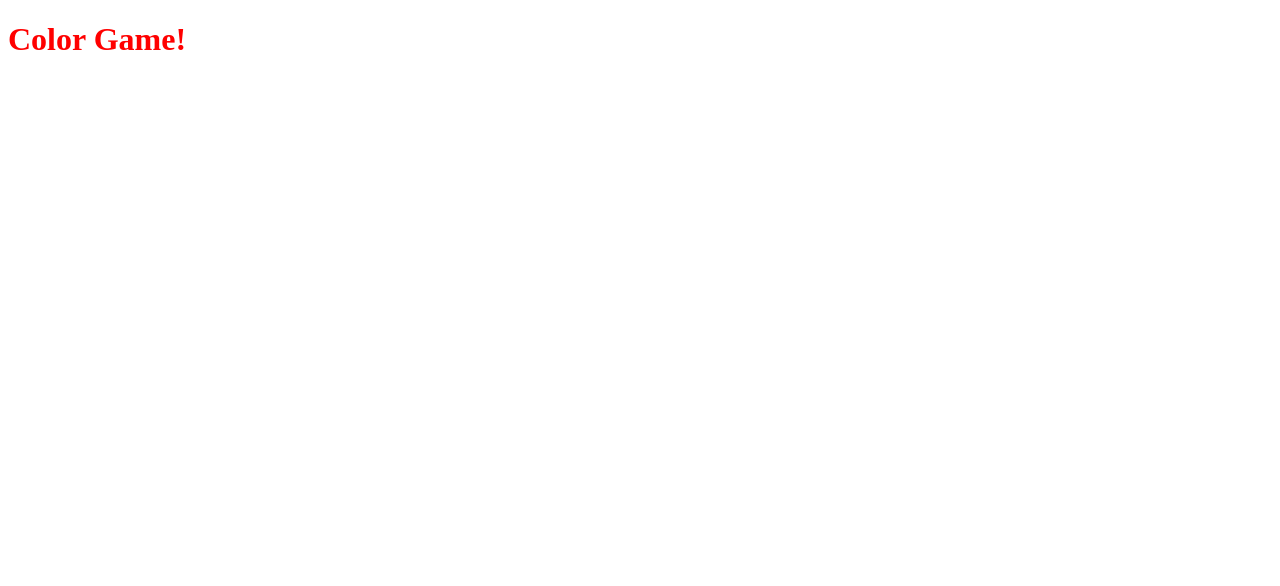
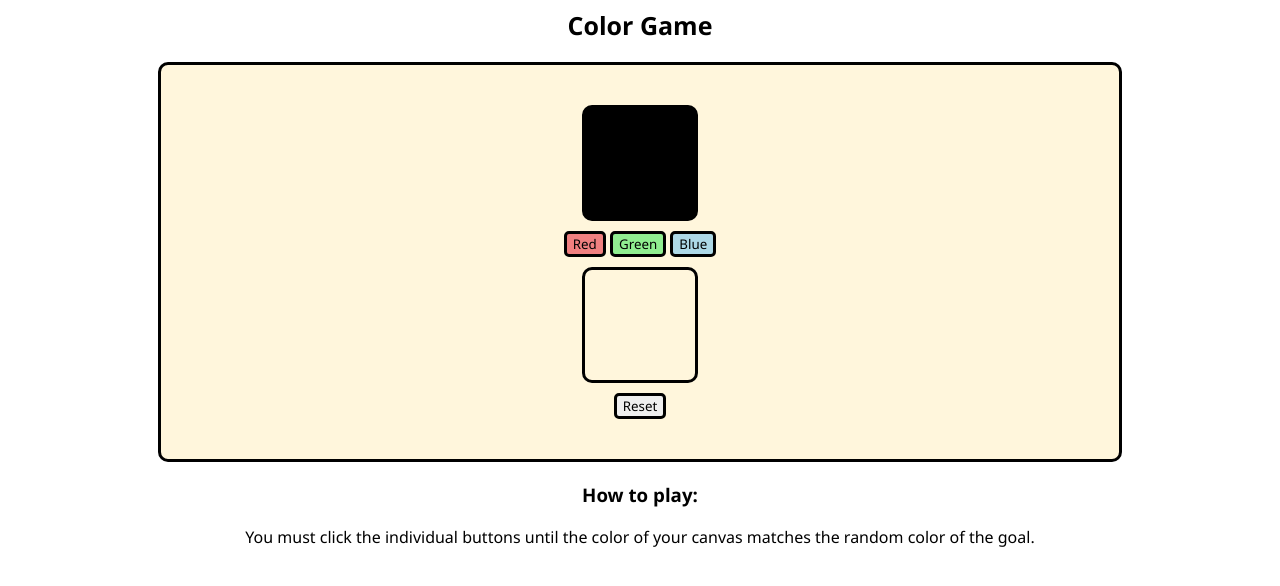
Before and after one commit to hassannajj/color-guessr, a plain HTML site: page index.html in a window 1280 px wide. Drawn offline with Linux system fonts and the light colour scheme.

Commit message:
Added styling

```diff
--- a/index.html
+++ b/index.html
@@ -6,7 +6,23 @@
     <link rel="stylesheet" href="style.css">
 </head>
 <body>
-    <h1>Color Game!</h1>
+    <div class="title">Color Game</div>
+    <div class="content">
+        <div class="canvas"></div>
+        <div class="buttons">
+            <button class="red">Red</button>
+            <button class="green">Green</button>
+            <button class="blue">Blue</button>
+        </div>
+        <div class="goal"></div>
+        <button class="reset">Reset</button>
+    </div>
+    <div class="instructions">
+        <h3>How to play:</h3>
+        You must click the individual buttons until the color
+        of your canvas matches the random color of the goal.
+    </div>
+
     <script src="script.js"></script>
 </body>
 </html>
--- a/script.js
+++ b/script.js
@@ -1 +1,5 @@
 console.log('test 01')
+
+// TODO: Maybe have a timer to keep score
+// TODO: Reset the timer with the reset button
+// TODO:
--- a/style.css
+++ b/style.css
@@ -1,3 +1,58 @@
-h1 {
-    color: red;
+* {
+    font-family:'Segoe UI', Tahoma, Geneva, Verdana, sans-serif;
+
 }
+
+.title {
+    text-align: center;
+    font-size: 25px;
+    font-weight: bold;
+}
+
+.content {
+    display: flex;
+    flex-direction: column;
+    align-items: center;
+    padding: 40px 50px;
+    margin: 20px 150px;
+    gap: 10px;
+    border: solid;
+    border-radius: 10px;
+    background-color:rgb(255, 246, 220);
+}
+
+.canvas,
+.goal {
+    width: 110px;
+    height: 110px;
+    border-radius: 10px;
+    border: solid;
+}
+
+.canvas {
+    background-color: rgb(0, 0, 0);
+}
+
+button {
+    border: solid;
+    border-radius: 5px;
+}
+
+.buttons .red {
+    background-color: lightcoral;
+}
+
+.buttons .green {
+    background-color: lightgreen;
+}
+
+.buttons .blue {
+    background-color: lightblue;
+}
+
+
+
+.instructions {
+    text-align: center;
+    margin: 0px 150px;
+}
```
